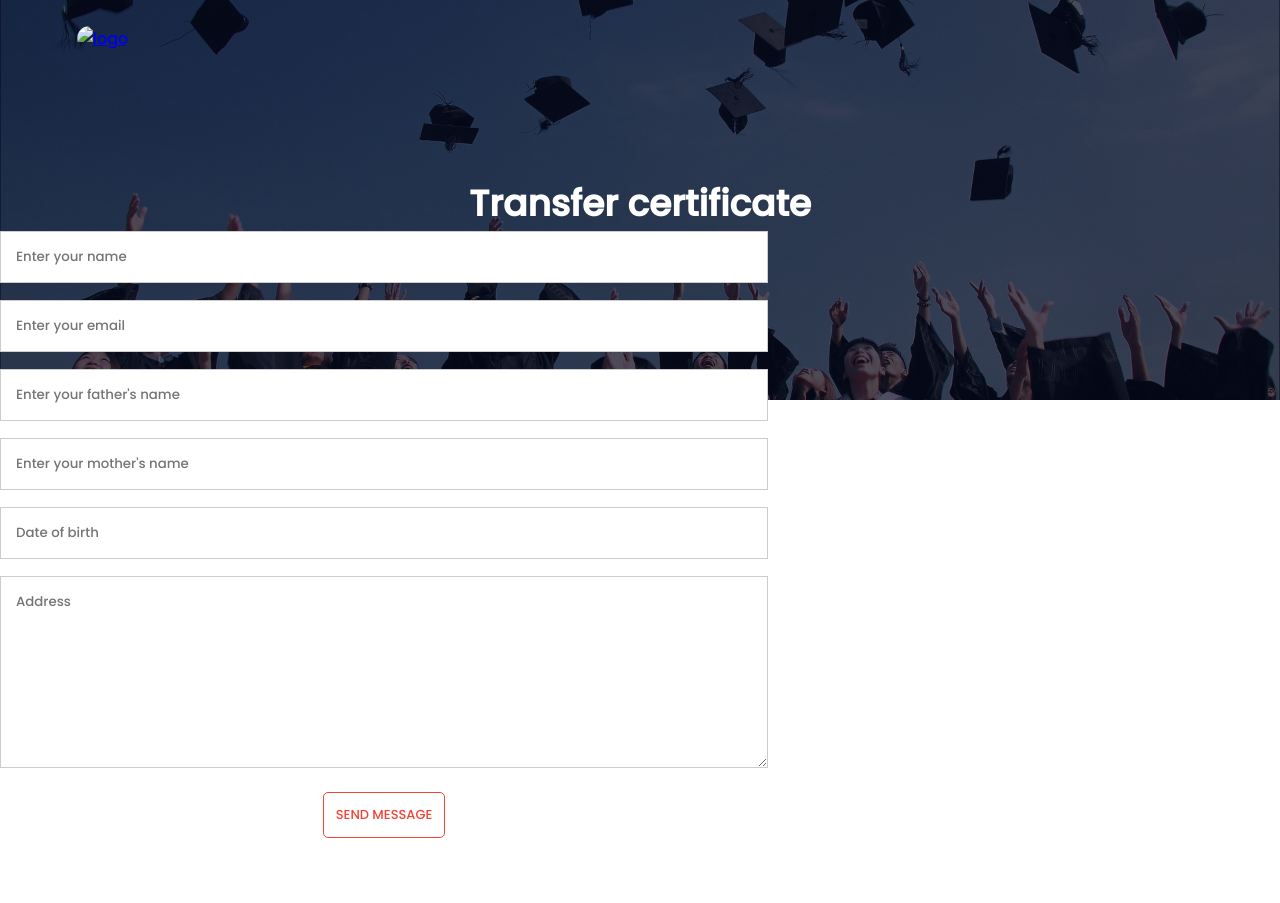
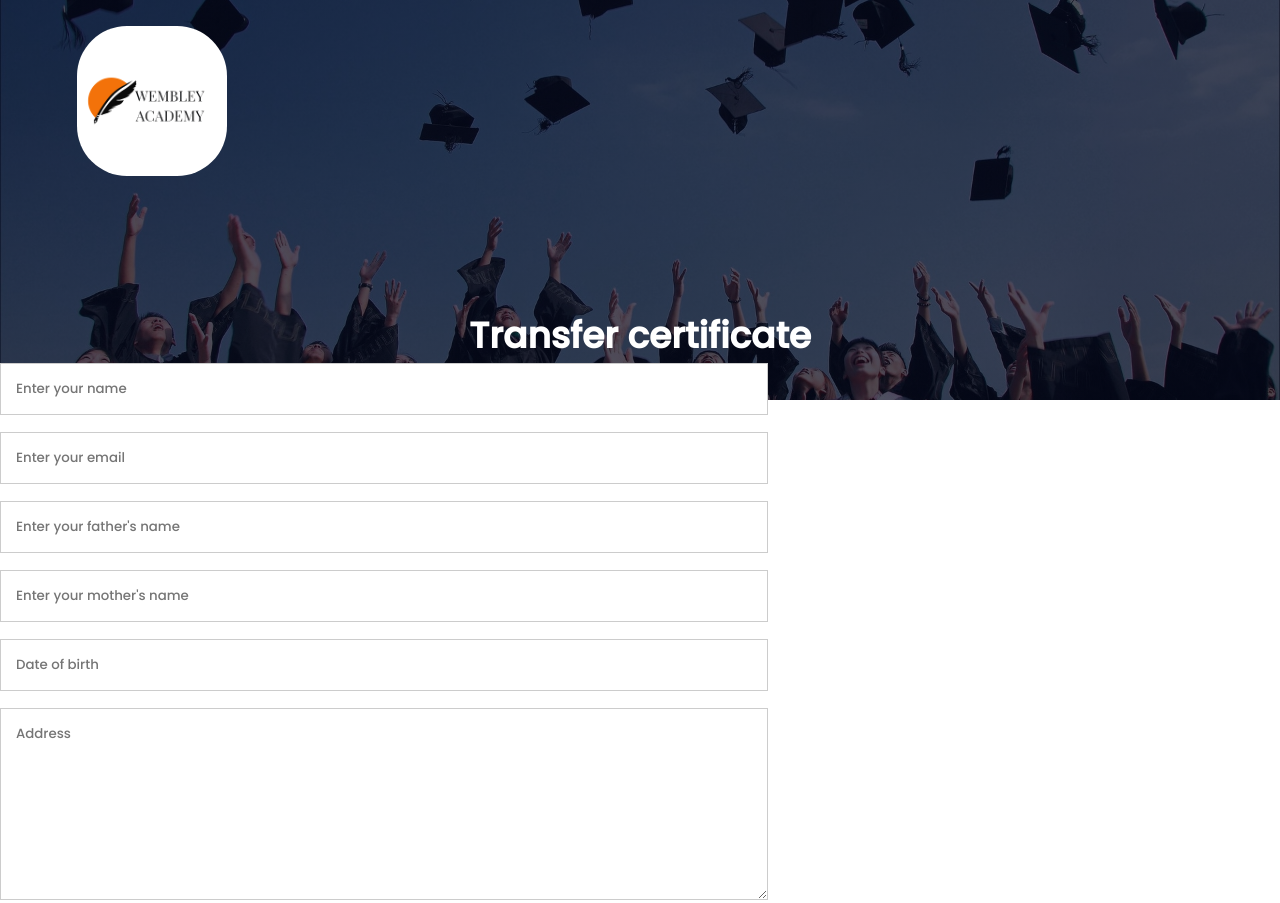
Before and after one commit to vishalgupta104/schoolwebsite, a plain HTML site: page tc.html in a window 1280 px wide. Shown: the top 903 px of the page. Drawn offline with Linux system fonts and the light colour scheme; files whose address does not match are found by name.

Commit message:
Update tc.html

```diff
--- a/tc.html
+++ b/tc.html
@@ -18,7 +18,7 @@
 <body>
     <section class="sub-header">
         <nav>
-            <a href="index.html"><img src="./image/logonew.jpg" alt="logo"
+            <a href="index.html"><img src="logonew.jpg" alt="logo"
                     style="border-radius: 50px; width: 150px;"></a>
         </nav>
 
```
